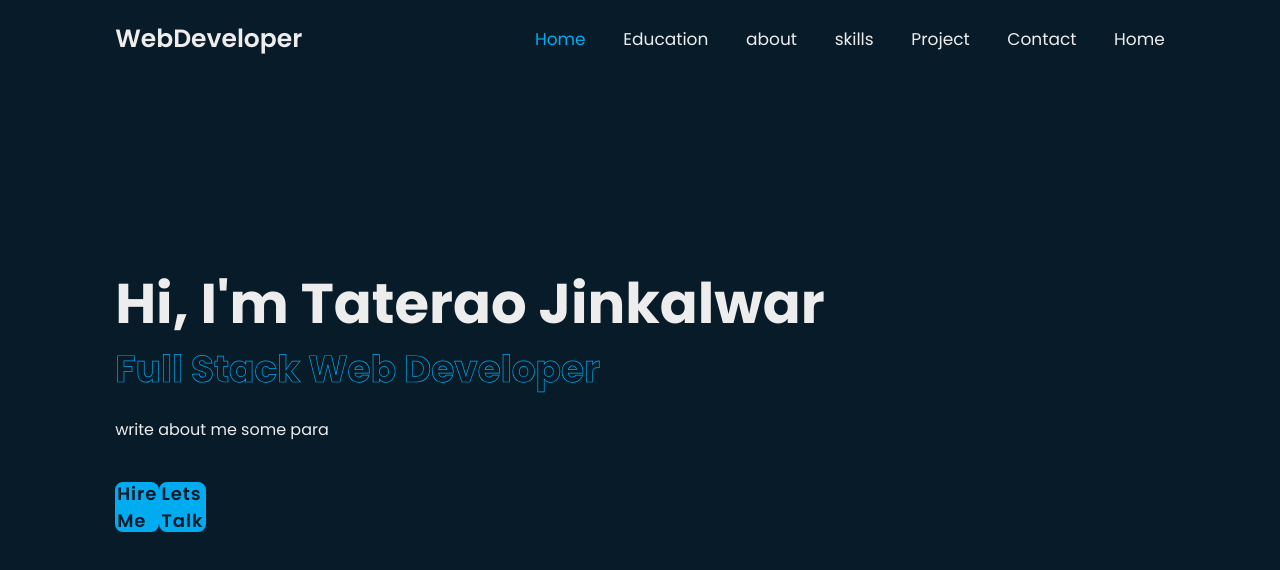
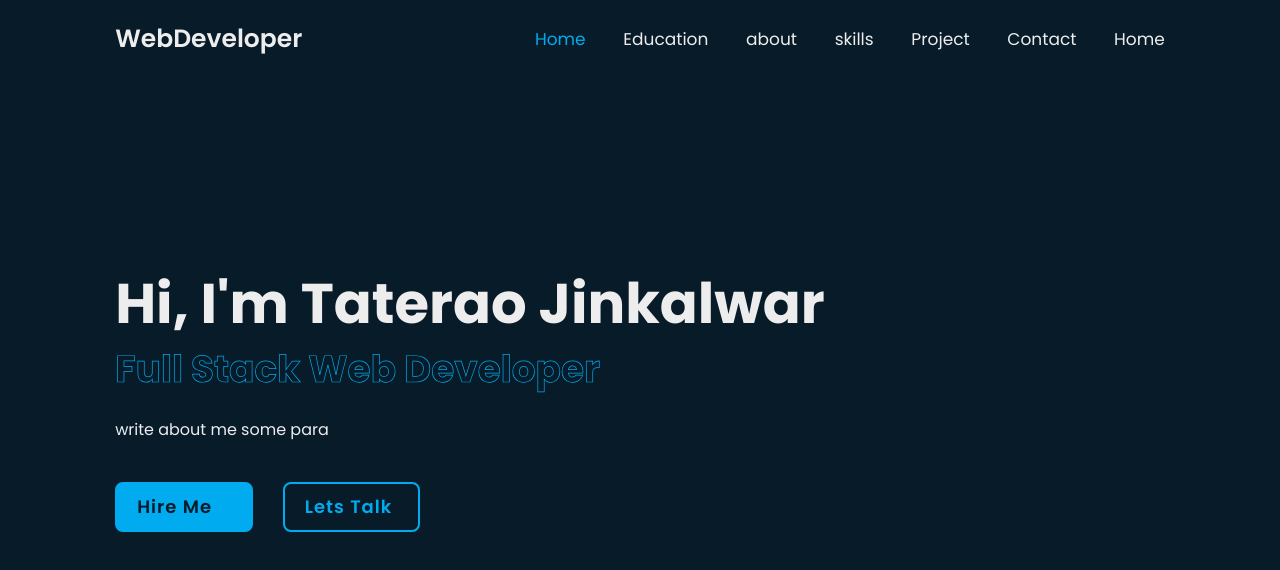
Before and after one commit to Taterao3133/Portfo-lio2024, a plain HTML site: page index.html in a window 1280 px wide. Drawn offline with nearby package versions, Linux system fonts and the light colour scheme.

Commit message:
btn-modified

```diff
--- a/css/style.css
+++ b/css/style.css
@@ -101,16 +101,18 @@ section{
 .btn-box{
     position: relative;
     display: flex;
-    justify-content: space-between;
-    width: 3.5rem;
+   column-gap: 30px;
+
+    width: 30.5rem;
     height: 5rem;
 
 
 }
+
 .btn-box .btn{
     position: relative;
     display: inline-flex;
-    justify-content: space-between;
+    padding: 20px;
     align-items: center;
     width: 15rem;
     height: 100%;
@@ -121,6 +123,37 @@ section{
     font-weight: 600;
     letter-spacing: .1rem;
     color: var(--bg-color);
+    z-index: 1;
+    overflow: hidden;
+    transition: 0.5s;
 }
+.btn-box .btn:hover{
+    color: var(--main-color);
+}
+.btn-box .btn:nth-child(2){
+    background: transparent;
+    color: var(--main-color);
+}
+.btn-box .btn:nth-child(2):hover{
+    background: var(--bg-color);
+    color: var(--second-bg-color);
+}
+.btn-box .btn:nth-child(2)::before{
+    background: var(--main-color);
+}
+ .btn-box .btn::before{
+    content: "";
+    position: absolute;
+    top: 0;
+    left: 0;
+    width: 0;
+    height: 100%;
+    background:var(--bg-color);
+    z-index: -1;
+    transition: 0.5s;
+ }
+ .btn-box .btn:hover::before{
+    width: 100%;
+ }
 
 /* 15:41 stoped */
```
